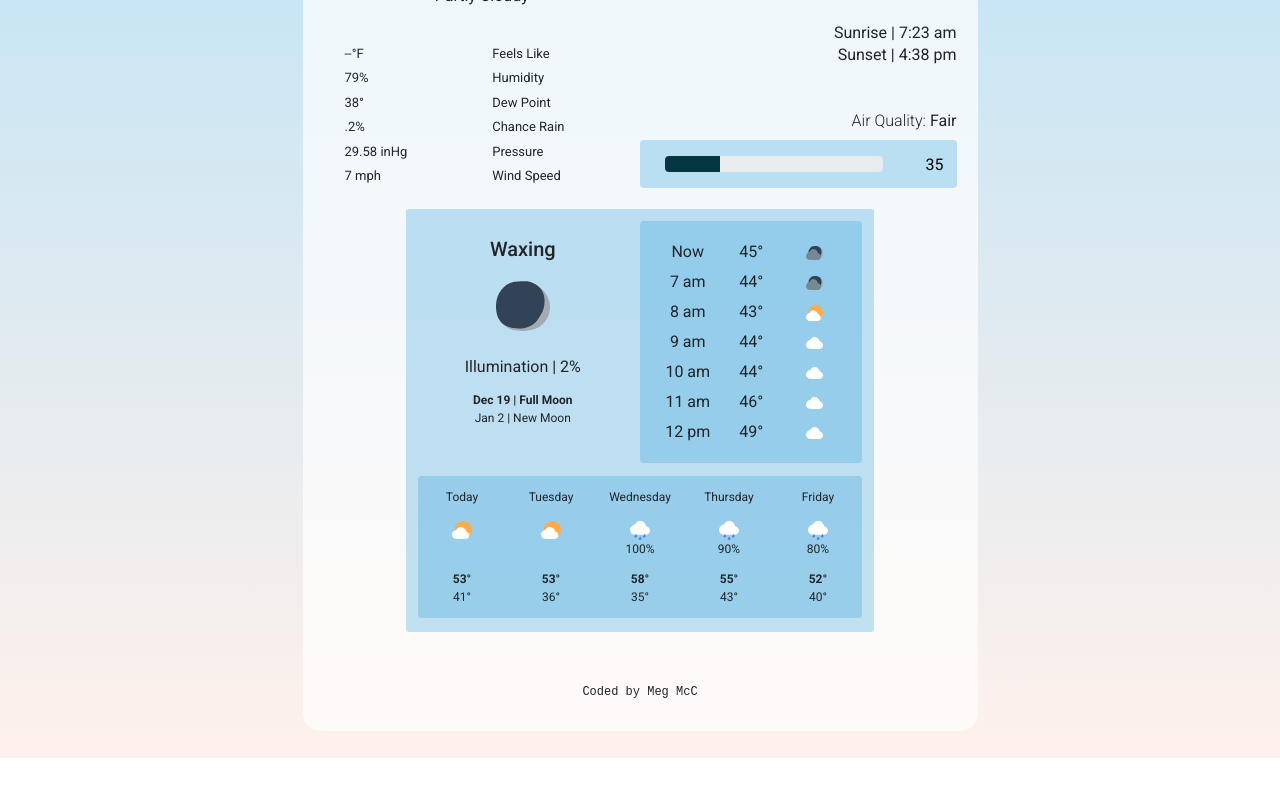
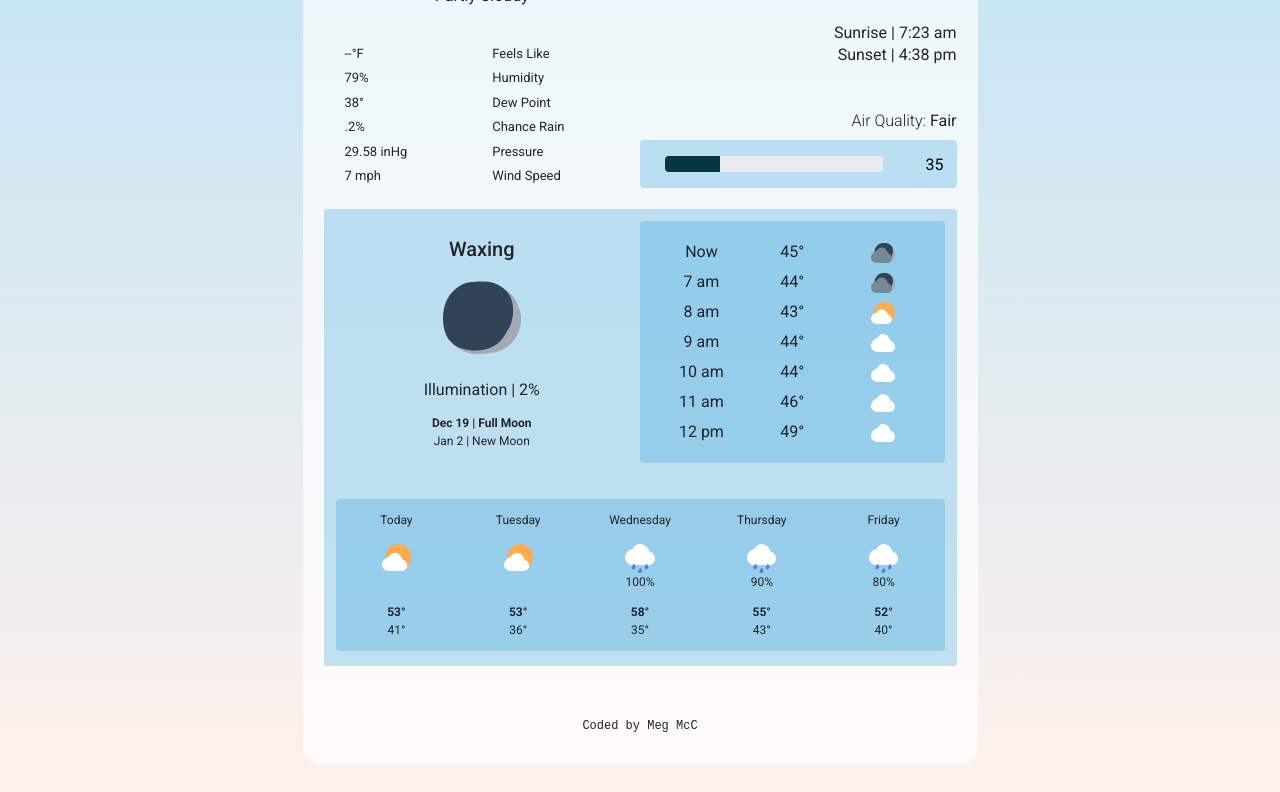
Before and after one commit to MegMcC15/Vanilla-Weather-App_by-Magpie, a plain HTML site: page index.html in a window 1280 px wide. Shown: the part 397-1189 px from the top of the page. Before the commit the page ends 1155 px from the top, so only its background shows below. Drawn offline with nearby package versions, Linux system fonts and the light colour scheme.

Commit message:
Updated forecasts wrapper left/right margin
- was pushed in by an auto-margin when new card's padding was added

```diff
--- a/src/style.css
+++ b/src/style.css
@@ -227,7 +227,7 @@ header .menu {
 
 .wrapper-forecasts {
 	background: rgba(57, 162, 219, 0.3);
-	margin: 21px auto;
+	margin: 21px 0px;
 	padding: 12px 12px 9px;
 	border-radius: 3px;
 }
```
